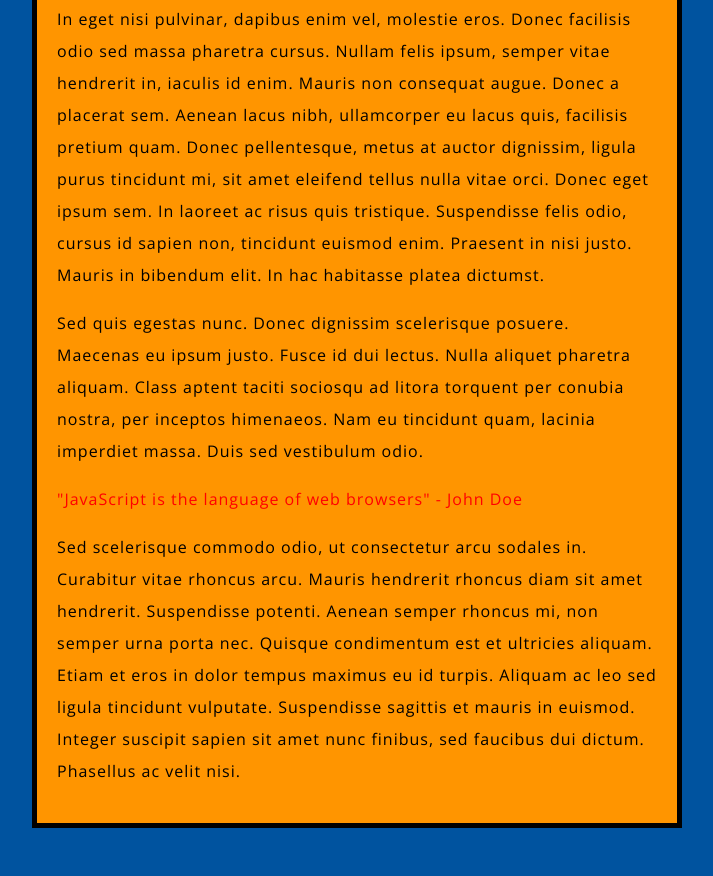
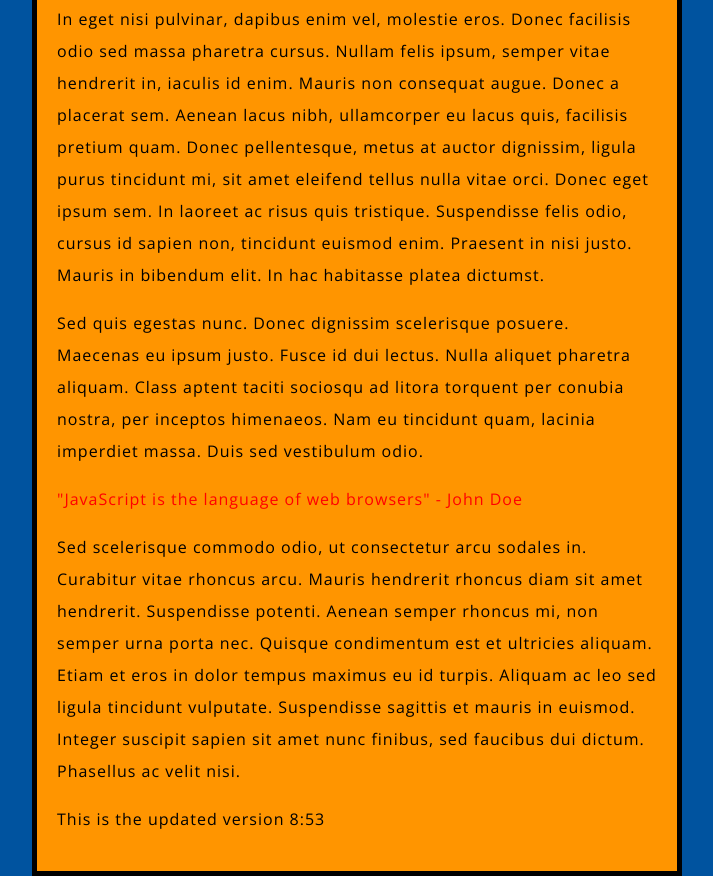
Before and after one commit to code4policy-archive/mozilla-website-Nina05, a plain HTML site: page index.html in a window 1280 px wide. Shown: the part 1478-2354 px from the top of the page, without its empty margins (283-996 px from the left). Before the commit the page ends 2306 px from the top, so only its background shows below. Drawn offline with nearby package versions, Linux system fonts and the light colour scheme.

Commit message:
Add last sentence in html to test update

```diff
--- a/index.html
+++ b/index.html
@@ -38,5 +38,7 @@
 
 	<p> Sed scelerisque commodo odio, ut consectetur arcu sodales in. Curabitur vitae rhoncus arcu. Mauris hendrerit rhoncus diam sit amet hendrerit. Suspendisse potenti. Aenean semper rhoncus mi, non semper urna porta nec. Quisque condimentum est et ultricies aliquam. Etiam et eros in dolor tempus maximus eu id turpis. Aliquam ac leo sed ligula tincidunt vulputate. Suspendisse sagittis et mauris in euismod. Integer suscipit sapien sit amet nunc finibus, sed faucibus dui dictum. Phasellus ac velit nisi. </p>
 
+	<p> This is the updated version 8:53 </p>
+
 </body>
 </html>
```
